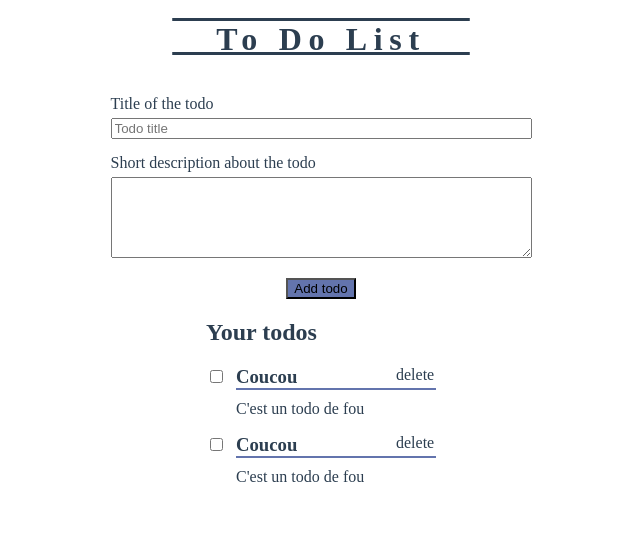
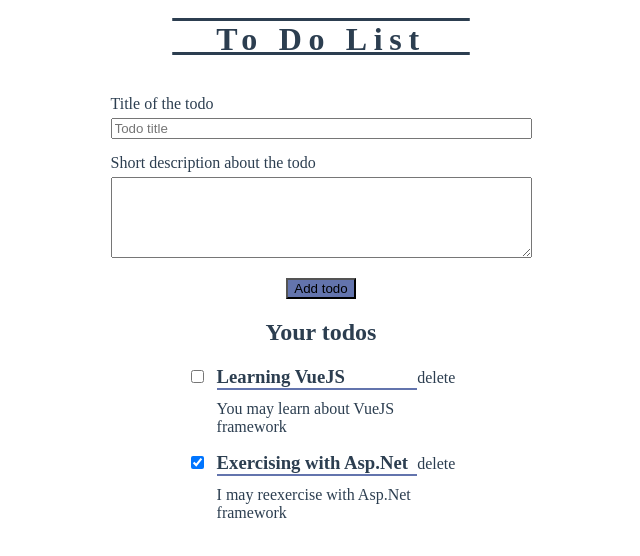
Before and after one commit to cyrilauq/VueJsToDoApp, a Vue app: page / in a window 1280 px wide. Shown: the top 556 px of the page, without its empty margins (319-959 px from the left). Built offline with nearby package versions, Linux system fonts and the light colour scheme.

Commit message:
Domains class added and correction of some style

```diff
--- a/src/assets/base.css
+++ b/src/assets/base.css
@@ -78,4 +78,5 @@ body {
     margin: 0;
     padding: 0;
     width: 100%;
+    text-align: center;
 }
--- a/src/components/AddToDoItemVue.vue
+++ b/src/components/AddToDoItemVue.vue
@@ -16,7 +16,7 @@
 
 <style scoped>
     section {
-        width: min-content;
+        text-align: left;
         display: flex;
         flex-direction: column;
     }
--- a/src/components/ToDoItemVue.vue
+++ b/src/components/ToDoItemVue.vue
@@ -1,31 +1,33 @@
 <template>
     <div class="flex flex-row">
-        <input type="checkbox" :id="title" :checked="isCompleted" />
-        <label :for="title">
-            <h3>{{ title }}</h3>
-            <p>{{ description }}</p>
+        <input type="checkbox" :id="item?.title" :checked="item?.isCompleted" />
+        <label :for="item?.title">
+            <h3>{{ item?.title }}</h3>
+            <p>{{ item?.description }}</p>
         </label>
         <span>delete</span>
     </div>
 </template>
 
 <script setup lang="ts">
+    import { ToDoListItem } from '@/modules/ToDoListItem'
+
     const props = defineProps({
-        isCompleted: Boolean,
-        title: String,
-        description: String
+        item: ToDoListItem
+
     })
 </script>
 
 <style scoped>
     div {
-        width: min-content;
+        text-align: left;
+        width: 70%;
         display: flex;
         flex-direction: row;
         align-items: baseline;
     }
     label {
-        width: 200px;
+        width: 95%;
         margin-left: 10px;
     }
     label > h3 {
@@ -36,7 +38,7 @@
         margin-top: 10px;
     }
     span {
-        position: absolute;
-        margin-left: 190px;
+        position: relative;
+        margin-right: 0;
     }
 </style>
--- a/src/components/ToDoListVue.vue
+++ b/src/components/ToDoListVue.vue
@@ -1,22 +1,28 @@
 <template>
     <HeaderVue :title="'To Do List'" />
     <AddToDoItemVue />
-    <section>
+    <section id="itemsSection">
         <h2>Your todos</h2>
-        <ToDoItemVue v-for="item in items" :title="'Coucou'" :description="'C\'est un todo de fou'" />
+        <ToDoItemVue v-for="item in items" :item="item" />
     </section>
 </template>
 
 <script setup lang="ts">
     import AddToDoItemVue from '@/components/AddToDoItemVue.vue'
     import ToDoItemVue from '@/components/ToDoItemVue.vue'
+    import { ToDoListItem } from '@/modules/ToDoListItem'
 
-    const items = [ '', '' ]
+    const items: ToDoListItem[] = [
+        new ToDoListItem({ title: "Learning VueJS", description: "You may learn about VueJS framework", isCompleted: false }),
+        new ToDoListItem({ title: "Exercising with Asp.Net", description: "I may reexercise with Asp.Net framework", isCompleted: true })
+    ]
 </script>
 
 <style scoped>
-    section {
+    #itemsSection {
         display: flex;
         flex-direction: column;
+        align-items: center;
+        width: 30%;
     }
 </style>
--- a/src/components/global/HeaderVue.vue
+++ b/src/components/global/HeaderVue.vue
@@ -18,4 +18,7 @@
         text-decoration: underline overline;
         letter-spacing: 5pt;
     }
+    header {
+        width: 100vw;
+    }
 </style>
--- /dev/null
+++ b/src/modules/ToDoListItem.ts
@@ -0,0 +1,14 @@
+export { ToDoListItem }
+
+class ToDoListItem {
+    title: string
+    description: string
+    isCompleted: boolean
+
+    constructor(object: { title: string, description: string, isCompleted: boolean }) {
+        this.title = object.title
+        this.description = object.description
+        this.isCompleted = object.isCompleted
+    }
+
+}
```
